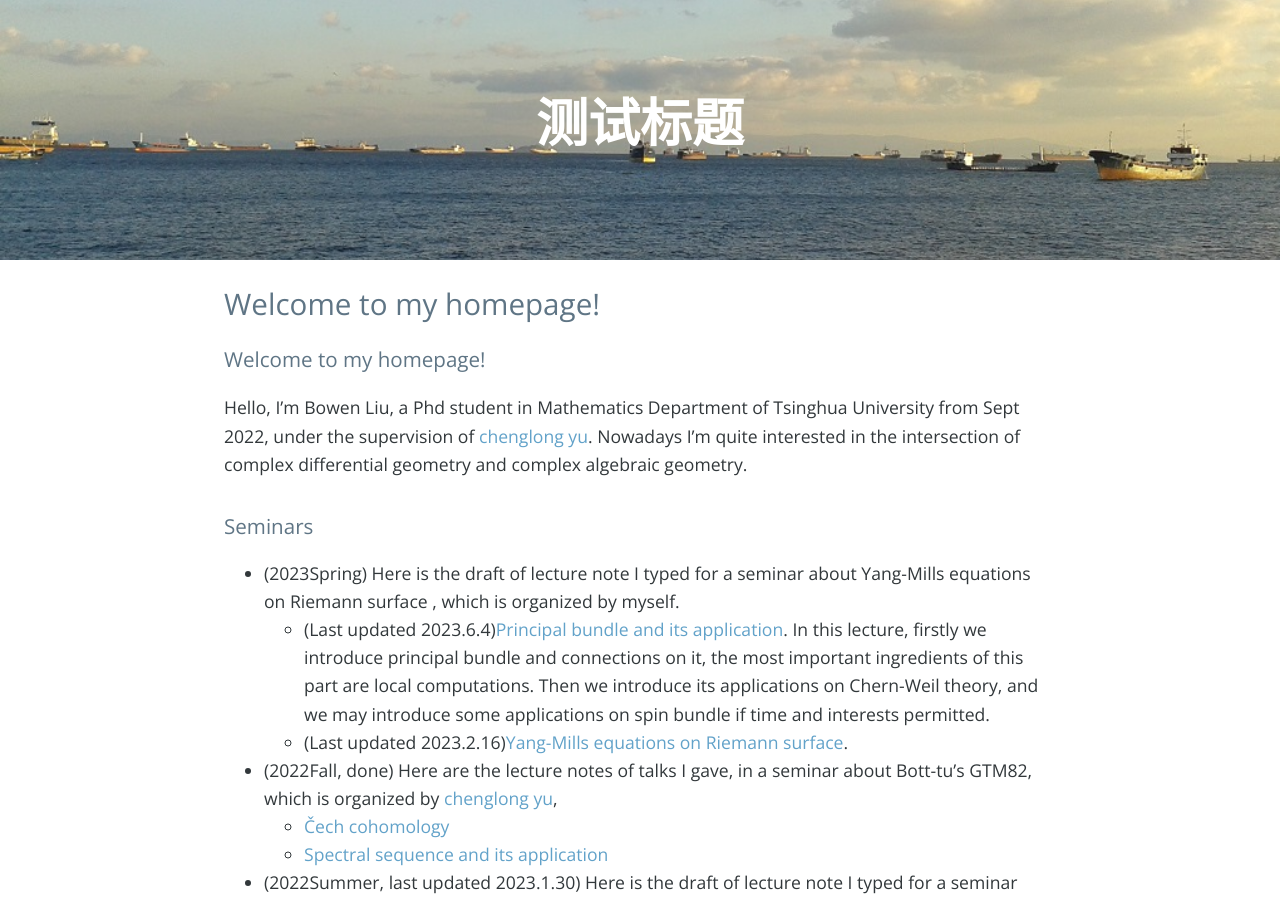
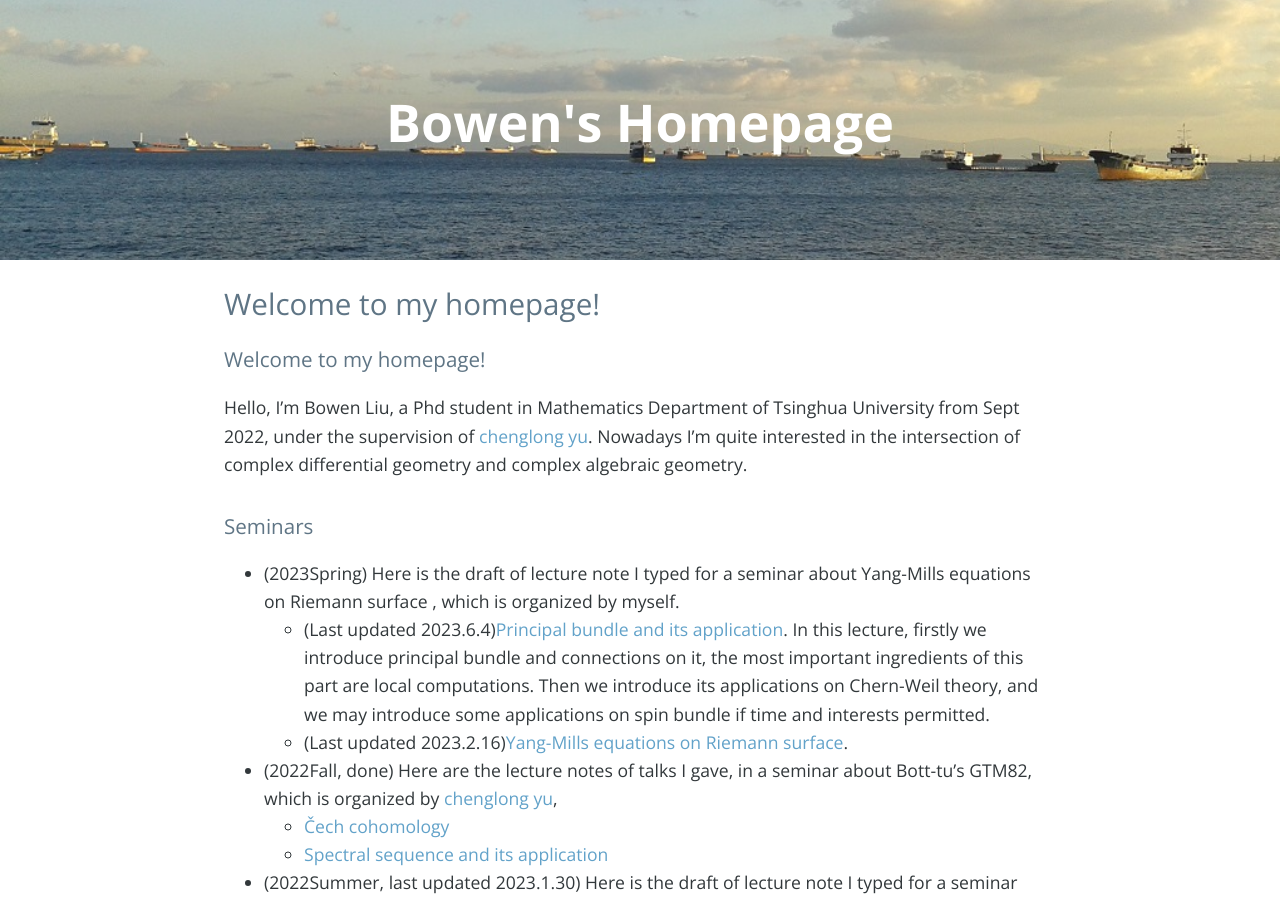
Before and after one commit to bowenl-math/bowenl-math.github.io, a Jekyll site: the page built from index.md, in a window 1280 px wide and 900 px high. Built offline with Jekyll 4.4.1, drawn with Linux system fonts in a browser that asks for light colours; nearby versions of some CDN libraries; our own code applies the rules of GitHub Pages for plain Markdown files; the list of posts is cut into pages by our own code; comment, search, counter and statistics services are not loaded.

Commit message:
finally push

```diff
--- a/_includes/header.html
+++ b/_includes/header.html
@@ -1,6 +1,5 @@
 <header class="page-header">
-<!--     <h1 class="project-name"> {{ site.title }}</h1>-->
-     <h1 class="project-name"> 测试标题</h1>
+     <h1 class="project-name"> {{ site.title }}</h1>
      <!--检测内容是否一致-->
      <h3>{% if site.twitter_username %}<a class="header-link" href="http://twitter.com/{{ site.twitter_username }}" target="_blank">follow @{{ site.twitter_username }}</a></h3>{% endif %}
 </header>
```
